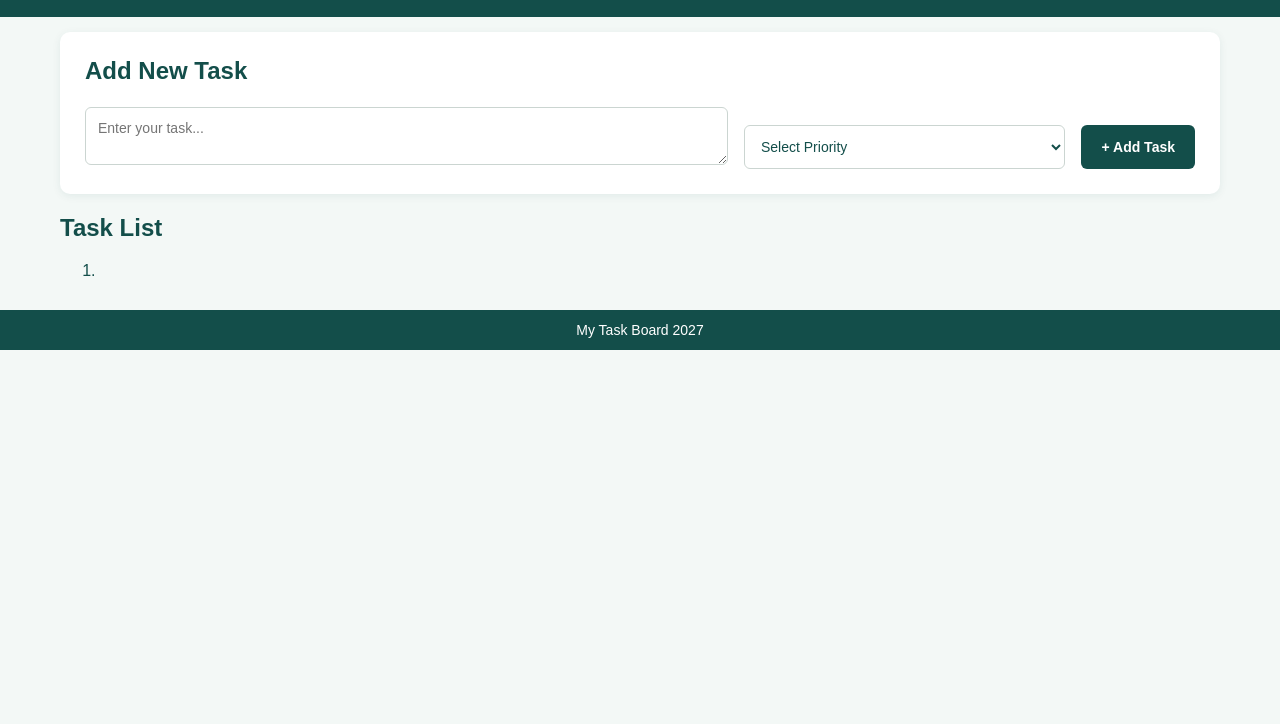
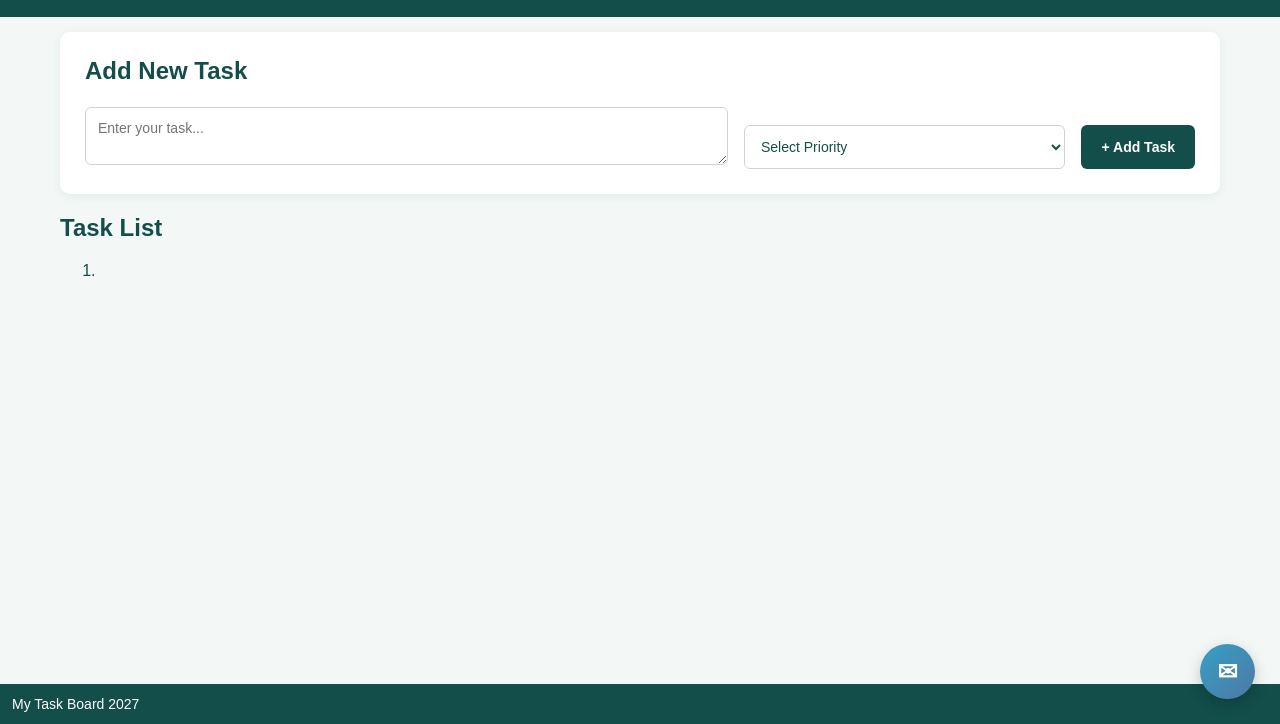
Before and after one commit to pragna21-dev/Task-Board, a plain HTML site: page index.html in a window 1280 px wide. Shown: the part 76-800 px from the top of the page. Drawn offline with Linux system fonts and the light colour scheme.

Commit message:
position Message button

```diff
--- a/index.html
+++ b/index.html
@@ -48,5 +48,6 @@
     <footer class="task-footer">
       <p>My Task Board 2027</p>
     </footer>
+    <button class="message-btn message-round" type="button" aria-label="Open messages">✉</button>
   </body>
 </html>
--- a/style.css
+++ b/style.css
@@ -8,6 +8,7 @@ body {
   font-family: Arial, sans-serif;
   background-color: #f3f8f6;
   color: #134e4a;
+  min-height: 100vh;
 }
 
 /* Header */
@@ -130,16 +131,57 @@ body {
 .task-footer {
   background-color: #134e4a;
   color: #ffffff;
-  text-align: center;
   padding: 12px;
   margin-top: 30px;
+  position: fixed;
+  bottom: 0;
+  left: 0;
+  width: 100%;
 }
 
 .task-footer p {
   margin: 0;
   font-size: 14px;
 }
+.message-btn {
+  position: fixed;
+  right: 25px;
+  bottom: 25px;
 
+  /* display: flex;
+  align-items: center;
+  gap: 8px; */
+
+  background: linear-gradient(135deg, #369fc5, #4f79a5);
+  color: #ffffff;
+
+  border: none;
+  border-radius: 30px;
+  padding: 14px 22px;
+
+  font-size: 15px;
+  font-weight: 600;
+  cursor: pointer;
+
+  box-shadow: 0 5px 15px rgba(0, 0, 0, 0.2);
+  z-index: 1000;
+}
+
+.message-btn:hover {
+  background: #245f80;
+}
+
+.message-icon {
+  font-size: 18px;
+}
+.message-round {
+  width: 55px;
+  height: 55px;
+  padding: 0;
+  justify-content: center;
+  border-radius: 50%;
+  font-size: 24px;
+}
 /*------------------------------------------------------------------------------------*/
 
 /* Mobile View */
```
